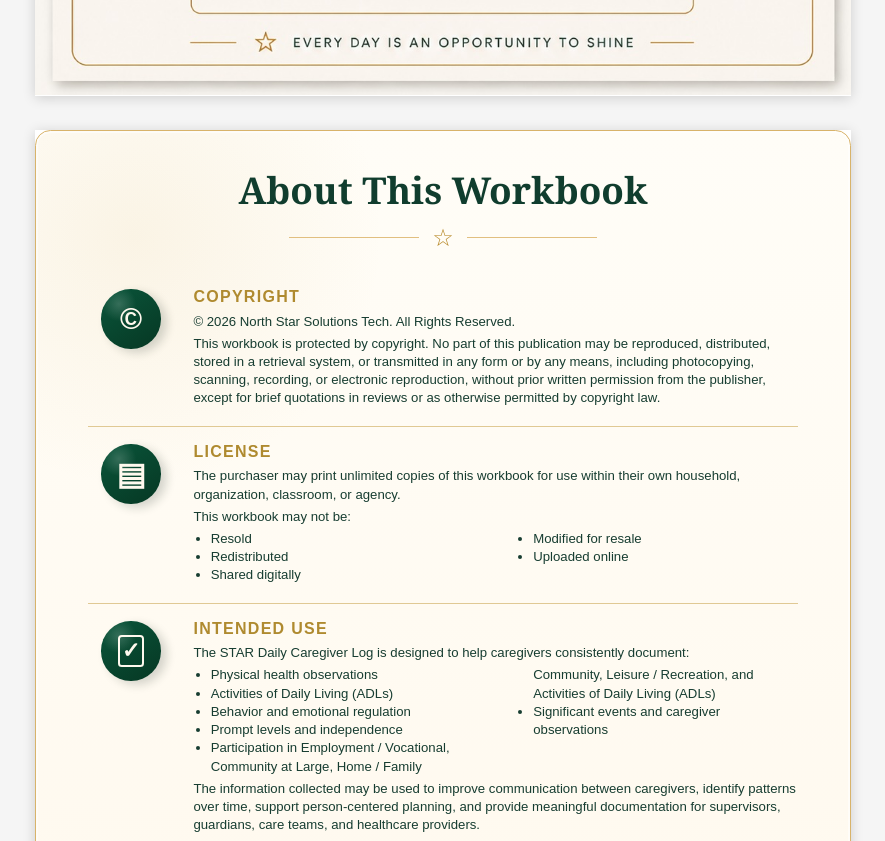
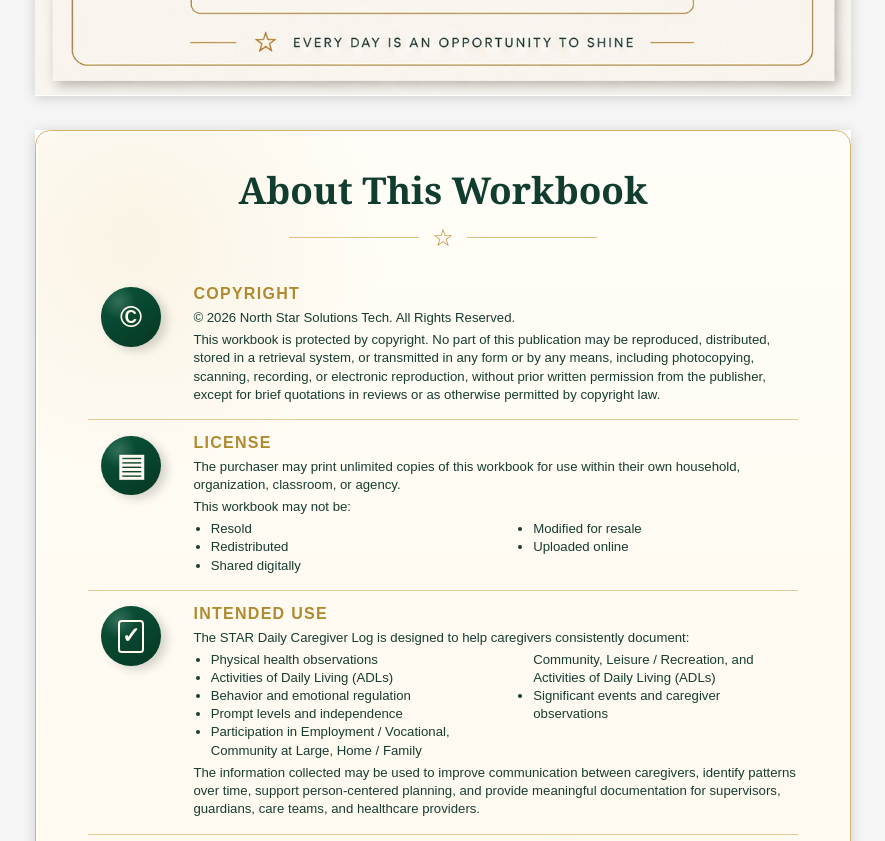
Before and after one commit to beeadams05143/StarCaregiverLog, a plain HTML site: page caregiverlog.html in a window 1280 px wide. Shown: the part 960-1801 px from the top of the page, without its empty margins (197-1082 px from the left). Drawn offline with Linux system fonts and the light colour scheme.

Commit message:
Improve About page print layout spacing
- Increase bottom padding from 0.28in to 0.55in (+0.27in) for better footer spacing
- Reduce info-block vertical padding from 0.145in/0.15in to 0.12in/0.12in
- Reduce info-block h2 margin-bottom from 0.05in to 0.03in for tighter sections
- Maintains all font sizes and page width
- Ensures footer 'North Star Solutions Tech' has comfortable white space above bottom border
- No pages added or removed (still 199 pages total)

```diff
--- a/css/style.css
+++ b/css/style.css
@@ -206,7 +206,7 @@ main {
 }
 
 .about-page {
-  padding: 0.42in 0.54in 0.28in;
+  padding: 0.42in 0.54in 0.55in;
   background:
     radial-gradient(circle at 12% 10%, rgba(216, 179, 106, 0.12), transparent 2.6in),
     linear-gradient(180deg, #fffdf7 0%, #fff8ec 100%);
@@ -252,7 +252,7 @@ main {
   display: grid;
   grid-template-columns: 0.9in 1fr;
   gap: 0.2in;
-  padding: 0.145in 0 0.15in;
+  padding: 0.12in 0 0.12in;
   border-bottom: 1.5px solid #e0c994;
 }
 
@@ -314,7 +314,7 @@ main {
 .form-section h3,
 .notes-section h3,
 .note-grid h3 {
-  margin: 0 0 0.05in;
+  margin: 0 0 0.03in;
   color: #af8a2f;
   font-size: 16px;
   letter-spacing: 0.08em;
```
